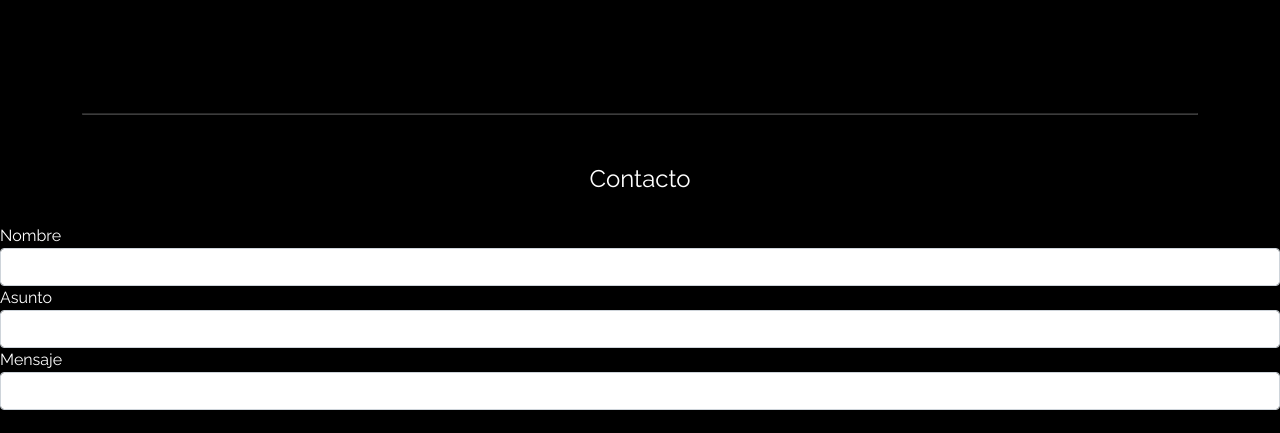
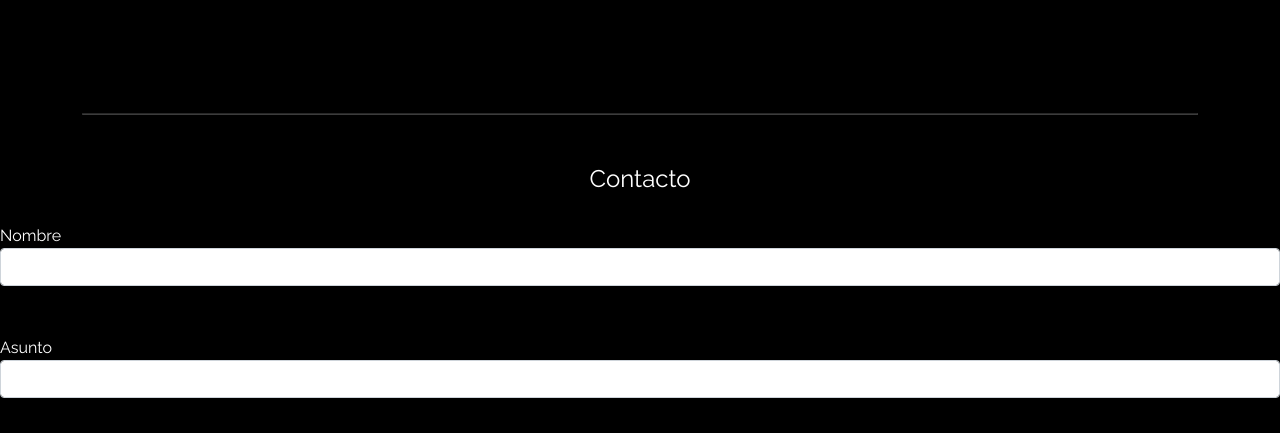
Before and after one commit to lopaezm/First-Commit, a plain HTML site: page index.html in a window 1280 px wide. Shown: the part 1242-1675 px from the top of the page. Drawn offline with nearby package versions, Linux system fonts and the light colour scheme.

Commit message:
Second commit Proyect

```diff
--- a/assets/css/style.css
+++ b/assets/css/style.css
@@ -165,7 +165,7 @@ div div div ul li {
 
 }
 
-.typeform-widget {
+.form-group {
     margin-bottom: 50px;
 }
 
```
